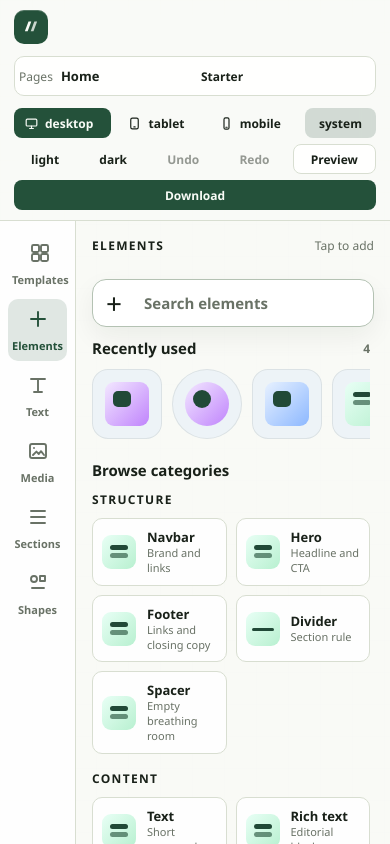
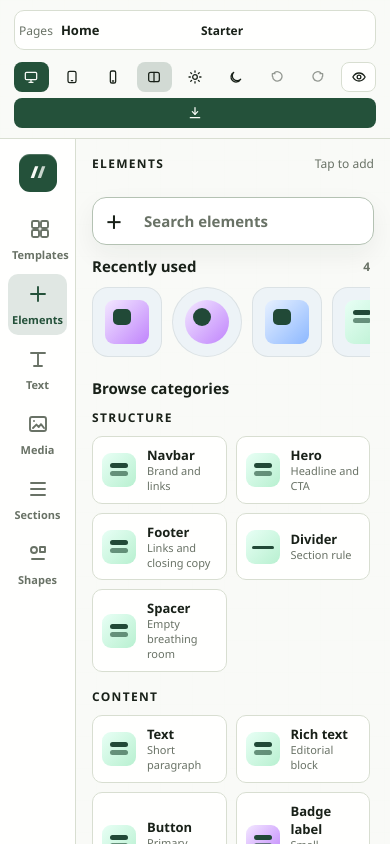
Before and after one commit to rylena/webception, a React (Vite) app: page / in a window 390 px wide. Shown: the top 844 px of the page. Built offline with nearby package versions, Linux system fonts and the light colour scheme; a web font is replaced by a local one.

Commit message:
Improve editor chrome and quick styling

```diff
--- a/src/App.css
+++ b/src/App.css
@@ -8,9 +8,10 @@
   --line: #d8ded1;
   --field: #ffffff;
   --danger: #8c3430;
-  min-height: 100dvh;
+  height: 100dvh;
   display: grid;
   grid-template-rows: auto minmax(0, 1fr) 38px;
+  overflow: hidden;
   color: var(--ink);
   background:
     linear-gradient(90deg, rgba(36, 81, 58, 0.045) 1px, transparent 1px),
@@ -69,7 +70,7 @@ select:focus-visible,
 
 .topbar {
   justify-content: space-between;
-  padding: 10px 14px;
+  padding: 10px 14px 10px 92px;
   border-bottom: 1px solid var(--line);
 }
 
@@ -187,14 +188,21 @@ select:focus-visible,
 }
 
 .top-actions .device-action {
-  display: inline-flex;
-  align-items: center;
-  gap: 6px;
+  display: grid;
+  place-items: center;
 }
 
-.device-icon {
-  width: 15px;
-  height: 15px;
+.top-actions button {
+  display: grid;
+  place-items: center;
+  width: 34px;
+  padding: 0;
+}
+
+.device-icon,
+.toolbar-icon {
+  width: 16px;
+  height: 16px;
   fill: none;
   stroke: currentColor;
   stroke-width: 1.9;
@@ -225,8 +233,10 @@ select:focus-visible,
 
 .workspace {
   min-height: 0;
+  height: 100%;
   display: grid;
   grid-template-columns: 360px minmax(0, 1fr) 326px;
+  overflow: hidden;
 }
 
 .left-panel,
@@ -246,6 +256,7 @@ select:focus-visible,
   overflow: auto;
   padding: 16px;
   border-left: 1px solid var(--line);
+  scrollbar-color: color-mix(in srgb, var(--accent) 42%, var(--line)) transparent;
 }
 
 .library-rail {
@@ -253,17 +264,30 @@ select:focus-visible,
   display: flex;
   flex-direction: column;
   gap: 4px;
-  padding: 12px 8px;
+  padding: 10px 8px 12px;
   overflow: auto;
   border-right: 1px solid var(--line);
   background: color-mix(in srgb, var(--field) 86%, transparent);
+}
+
+.rail-logo {
+  display: grid;
+  place-items: center;
+  height: 48px;
+  margin-bottom: 8px;
+}
+
+.rail-logo .logo-mark {
+  width: 38px;
+  height: 38px;
+  border-radius: 11px;
 }
 
 .library-rail button {
   display: grid;
   justify-items: center;
   gap: 6px;
-  min-height: 62px;
+  min-height: 58px;
   padding: 8px 4px;
   border-radius: 10px;
   color: var(--muted);
@@ -685,7 +709,7 @@ select:focus-visible,
 .canvas-element {
   position: absolute;
   display: grid;
-  overflow: hidden;
+  overflow: visible;
   color: var(--element-color);
   background: var(--element-bg);
   border: var(--element-border-width) solid var(--element-border);
@@ -703,6 +727,13 @@ select:focus-visible,
   transition:
     border-color 160ms ease,
     box-shadow 160ms ease;
+}
+
+.canvas-element > :not(.resize-handle) {
+  min-width: 0;
+  min-height: 0;
+  overflow: hidden;
+  border-radius: inherit;
 }
 
 .canvas-element:hover {
@@ -987,12 +1018,12 @@ select:focus-visible,
 .resize-handle {
   position: absolute;
   z-index: 5;
-  width: 11px;
-  height: 11px;
+  width: 13px;
+  height: 13px;
   background: var(--accent);
-  border: 2px solid var(--panel-solid);
+  border: 2px solid #fff;
   border-radius: 50%;
-  box-shadow: 0 2px 8px rgba(15, 24, 18, 0.18);
+  box-shadow: 0 2px 8px rgba(15, 24, 18, 0.2);
 }
 
 .top-left {
@@ -1165,6 +1196,119 @@ select:focus-visible,
   line-height: 1.5;
 }
 
+.quick-style-menu {
+  position: fixed;
+  z-index: 40;
+  width: 276px;
+  display: grid;
+  gap: 12px;
+  padding: 12px;
+  border: 1px solid var(--line);
+  border-radius: 12px;
+  color: var(--ink);
+  background: color-mix(in srgb, var(--panel-solid) 96%, transparent);
+  box-shadow: 0 24px 60px rgba(11, 18, 14, 0.22);
+  backdrop-filter: blur(18px);
+}
+
+.quick-menu-title,
+.quick-menu-grid,
+.quick-color-row,
+.quick-align-row {
+  display: grid;
+  gap: 8px;
+}
+
+.quick-menu-title {
+  grid-template-columns: 1fr auto;
+  align-items: center;
+}
+
+.quick-menu-title strong {
+  min-width: 0;
+  overflow: hidden;
+  font-size: 13px;
+  font-weight: 900;
+  text-overflow: ellipsis;
+  white-space: nowrap;
+}
+
+.quick-menu-title button {
+  width: 28px;
+  height: 28px;
+  border-radius: 8px;
+  color: var(--ink);
+  background: color-mix(in srgb, var(--accent) 8%, transparent);
+  font-size: 18px;
+  line-height: 1;
+}
+
+.quick-menu-grid {
+  grid-template-columns: 1fr 74px;
+}
+
+.quick-style-menu label {
+  display: grid;
+  gap: 6px;
+  color: var(--muted);
+  font-size: 11px;
+  font-weight: 850;
+}
+
+.quick-style-menu select,
+.quick-style-menu input:not([type='range']):not([type='color']) {
+  width: 100%;
+  min-width: 0;
+  height: 34px;
+  border: 1px solid var(--line);
+  border-radius: 9px;
+  padding: 0 9px;
+  color: var(--ink);
+  background: var(--field);
+  font-size: 12px;
+  font-weight: 800;
+}
+
+.quick-size-slider {
+  width: 100%;
+  accent-color: var(--accent);
+}
+
+.quick-align-row {
+  grid-template-columns: repeat(3, 1fr);
+  padding: 4px;
+  border: 1px solid var(--line);
+  border-radius: 10px;
+  background: var(--field);
+}
+
+.quick-align-row button {
+  min-height: 28px;
+  border-radius: 8px;
+  color: var(--ink);
+  background: transparent;
+  font-size: 12px;
+  font-weight: 850;
+}
+
+.quick-align-row button.active {
+  color: #f8fbf6;
+  background: var(--accent);
+}
+
+.quick-color-row {
+  grid-template-columns: repeat(3, 1fr);
+}
+
+.quick-color-row input[type='color'] {
+  width: 100%;
+  height: 34px;
+  padding: 3px;
+  border: 1px solid var(--line);
+  border-radius: 9px;
+  background: var(--field);
+}
+
 .statusbar {
   justify-content: space-between;
   padding: 0 14px;
@@ -1275,12 +1419,18 @@ select:focus-visible,
 }
 
 @media (max-width: 940px) {
+  .app-shell {
+    min-height: 100dvh;
+    height: auto;
+    overflow: auto;
+  }
+
   .topbar {
     align-items: stretch;
     flex-wrap: wrap;
+    padding: 10px 14px;
   }
 
-  .brand-lockup,
   .page-control,
   .top-actions {
     flex: 1 1 100%;
@@ -1292,12 +1442,22 @@ select:focus-visible,
 
   .workspace {
     grid-template-columns: 1fr;
+    height: auto;
+    overflow: visible;
   }
 
   .left-panel,
   .right-panel {
     border: 0;
     border-bottom: 1px solid var(--line);
+  }
+
+  .left-panel {
+    min-height: 560px;
+  }
+
+  .right-panel {
+    max-height: 70dvh;
   }
 
   .block-list {
--- a/src/App.tsx
+++ b/src/App.tsx
@@ -107,6 +107,12 @@ type DragState = {
   pointerX: number
   pointerY: number
   start: Placement
+}
+
+type QuickMenuState = {
+  id: string
+  x: number
+  y: number
 }
 
 type LibraryKey = 'templates' | 'elements' | 'text' | 'media' | 'sections' | 'shapes'
@@ -254,10 +260,12 @@ function App() {
   const [activeLibrary, setActiveLibrary] = useState<LibraryKey>('elements')
   const [libraryQuery, setLibraryQuery] = useState('')
   const [recentKinds, setRecentKinds] = useState<ElementKind[]>(['rect', 'circle', 'image', 'button'])
+  const [quickMenu, setQuickMenu] = useState<QuickMenuState | null>(null)
   const [systemDark, setSystemDark] = useState(() => window.matchMedia('(prefers-color-scheme: dark)').matches)
   const dragRef = useRef<DragState | null>(null)
 
   const selected = project.elements.find((element) => element.id === selectedId) ?? project.elements[0]
+  const quickMenuElement = quickMenu ? project.elements.find((element) => element.id === quickMenu.id) : undefined
   const resolvedTheme = project.themeMode === 'system' ? (systemDark ? 'dark' : 'light') : project.themeMode
   const canvasSize = canvasSizes[device]
   const exportBundle = useMemo(() => buildExport(project), [project])
@@ -285,6 +293,24 @@ function App() {
     const timer = window.setTimeout(() => setLastSaved('Saved locally'), 250)
     return () => window.clearTimeout(timer)
   }, [project])
+
+  useEffect(() => {
+    function closeQuickMenu(event: PointerEvent) {
+      if ((event.target as HTMLElement).closest('.quick-style-menu')) return
+      setQuickMenu(null)
+    }
+
+    function closeOnEscape(event: KeyboardEvent) {
+      if (event.key === 'Escape') setQuickMenu(null)
+    }
+
+    window.addEventListener('pointerdown', closeQuickMenu)
+    window.addEventListener('keydown', closeOnEscape)
+    return () => {
+      window.removeEventListener('pointerdown', closeQuickMenu)
+      window.removeEventListener('keydown', closeOnEscape)
+    }
+  }, [])
 
   const commitProject = useCallback((updater: (current: BuilderProject) => BuilderProject) => {
     setLastSaved('Saving')
@@ -354,10 +380,14 @@ function App() {
 
   function updateStyle(patch: Partial<ElementStyle>) {
     if (!selected) return
+    updateStyleForElement(selected.id, patch)
+  }
+
+  function updateStyleForElement(id: string, patch: Partial<ElementStyle>) {
     commitProject((current) => ({
       ...current,
       elements: current.elements.map((element) =>
-        element.id === selected.id ? { ...element, style: { ...element.style, ...patch } } : element,
+        element.id === id ? { ...element, style: { ...element.style, ...patch } } : element,
       ),
     }))
   }
@@ -461,6 +491,17 @@ function App() {
     }
   }
 
+  function openQuickMenu(event: React.MouseEvent, element: BuilderElement) {
+    event.preventDefault()
+    event.stopPropagation()
+    setSelectedId(element.id)
+    setQuickMenu({
+      id: element.id,
+      x: Math.min(event.clientX, window.innerWidth - 292),
+      y: Math.min(event.clientY, window.innerHeight - 312),
+    })
+  }
+
   async function downloadSite() {
     setIsExporting(true)
     const zip = new JSZip()
@@ -480,10 +521,6 @@ function App() {
   return (
     <main className="app-shell" data-theme={resolvedTheme}>
       <header className="topbar">
-        <div className="brand-lockup icon-only" aria-label="Webception editor">
-          <LogoMark />
-        </div>
-
         <div className="page-control" aria-label="Current page">
           <span>Pages</span>
           <input
@@ -501,10 +538,11 @@ function App() {
               key={mode}
               onClick={() => setDevice(mode)}
               className={`device-action ${device === mode ? 'active' : ''}`}
+              title={mode}
+              aria-label={`${mode} canvas`}
               aria-pressed={device === mode}
             >
               <DeviceIcon mode={mode} />
-              <span>{mode}</span>
             </button>
           ))}
           {(['system', 'light', 'dark'] as const).map((mode) => (
@@ -513,15 +551,23 @@ function App() {
               key={mode}
               onClick={() => commitProject((current) => ({ ...current, themeMode: mode }))}
               className={project.themeMode === mode ? 'active ghost-active' : ''}
+              title={`${mode} theme`}
+              aria-label={`${mode} theme`}
             >
-              {mode}
+              <ThemeIcon mode={mode} />
             </button>
           ))}
-          <button type="button" onClick={undo} disabled={!history.length}>Undo</button>
-          <button type="button" onClick={redo} disabled={!future.length}>Redo</button>
-          <button type="button" className="secondary-action" onClick={() => setIsPreviewing((value) => !value)}>Preview</button>
-          <button type="button" className="primary-action" onClick={downloadSite} disabled={isExporting}>
-            {isExporting ? 'Exporting' : 'Download'}
+          <button type="button" onClick={undo} disabled={!history.length} title="Undo" aria-label="Undo">
+            <ToolbarIcon name="undo" />
+          </button>
+          <button type="button" onClick={redo} disabled={!future.length} title="Redo" aria-label="Redo">
+            <ToolbarIcon name="redo" />
+          </button>
+          <button type="button" className="secondary-action" onClick={() => setIsPreviewing((value) => !value)} title="Preview" aria-label="Preview">
+            <ToolbarIcon name="preview" />
+          </button>
+          <button type="button" className="primary-action" onClick={downloadSite} disabled={isExporting} title={isExporting ? 'Exporting' : 'Download'} aria-label={isExporting ? 'Exporting' : 'Download'}>
+            <ToolbarIcon name="download" />
           </button>
         </nav>
       </header>
@@ -568,6 +614,7 @@ function App() {
                     onSelect={() => setSelectedId(element.id)}
                     onPointerDown={(event) => startDrag(event, element, 'move')}
                     onResizePointerDown={(event, handle) => startDrag(event, element, 'resize', handle)}
+                    onContextMenu={(event) => openQuickMenu(event, element)}
                   />
                 )
               })}
@@ -623,6 +670,16 @@ function App() {
         </label>
         <button type="button" onClick={clearAll}>Clear all</button>
       </footer>
+
+      {quickMenuElement && quickMenu && (
+        <QuickStyleMenu
+          element={quickMenuElement}
+          x={quickMenu.x}
+          y={quickMenu.y}
+          onStyle={(patch) => updateStyleForElement(quickMenuElement.id, patch)}
+          onClose={() => setQuickMenu(null)}
+        />
+      )}
     </main>
   )
 }
@@ -806,6 +863,89 @@ function Range({ label, min, max, value, onChange }: { label: string; min: numbe
   )
 }
 
+function QuickStyleMenu({
+  element,
+  x,
+  y,
+  onStyle,
+  onClose,
+}: {
+  element: BuilderElement
+  x: number
+  y: number
+  onStyle: (patch: Partial<ElementStyle>) => void
+  onClose: () => void
+}) {
+  return (
+    <aside
+      className="quick-style-menu"
+      style={{ left: x, top: y }}
+      onPointerDown={(event) => event.stopPropagation()}
+      aria-label="Quick style controls"
+    >
+      <div className="quick-menu-title">
+        <strong>{element.name}</strong>
+        <button type="button" onClick={onClose} aria-label="Close quick style menu">x</button>
+      </div>
+
+      <div className="quick-menu-grid">
+        <label>
+          <span>Font</span>
+          <select value={element.style.fontFamily} onChange={(event) => onStyle({ fontFamily: event.target.value })}>
+            {fonts.map((font) => (
+              <option value={font} key={font}>{font}</option>
+            ))}
+          </select>
+        </label>
+
+        <label>
+          <span>Size</span>
+          <input
+            type="number"
+            min="10"
+            max="82"
+            value={element.style.fontSize}
+            onChange={(event) => onStyle({ fontSize: Number(event.target.value) })}
+          />
+        </label>
+      </div>
+
+      <input
+        className="quick-size-slider"
+        aria-label="Font size"
+        type="range"
+        min="10"
+        max="82"
+        value={element.style.fontSize}
+        onChange={(event) => onStyle({ fontSize: Number(event.target.value) })}
+      />
+
+      <div className="quick-align-row" aria-label="Text alignment">
+        {(['left', 'center', 'right'] as const).map((align) => (
+          <button type="button" key={align} className={element.style.align === align ? 'active' : ''} onClick={() => onStyle({ align })}>
+            {align}
+          </button>
+        ))}
+      </div>
+
+      <div className="quick-color-row">
+        <label>
+          <span>Text</span>
+          <input type="color" value={element.style.color} onChange={(event) => onStyle({ color: event.target.value })} />
+        </label>
+        <label>
+          <span>Fill</span>
+          <input type="color" value={element.style.background} onChange={(event) => onStyle({ background: event.target.value })} />
+        </label>
+        <label>
+          <span>Border</span>
+          <input type="color" value={element.style.borderColor} onChange={(event) => onStyle({ borderColor: event.target.value })} />
+        </label>
+      </div>
+    </aside>
+  )
+}
+
 function LibrarySidebar({
   activeLibrary,
   libraryQuery,
@@ -828,6 +968,9 @@ function LibrarySidebar({
   return (
     <aside className="left-panel" aria-label="Design library">
       <nav className="library-rail" aria-label="Library sections">
+        <div className="rail-logo" aria-label="Webception">
+          <LogoMark />
+        </div>
         {libraryTabs.map((tab) => (
           <button
             type="button"
@@ -929,6 +1072,7 @@ function CanvasElement({
   onSelect,
   onPointerDown,
   onResizePointerDown,
+  onContextMenu,
 }: {
   element: BuilderElement
   placement: Placement
@@ -937,6 +1081,7 @@ function CanvasElement({
   onSelect: () => void
   onPointerDown: (event: React.PointerEvent) => void
   onResizePointerDown: (event: React.PointerEvent, handle: ResizeHandle) => void
+  onContextMenu: (event: React.MouseEvent) => void
 }) {
   const style = {
     left: placement.x,
@@ -968,6 +1113,7 @@ function CanvasElement({
       style={style}
       onClick={onSelect}
       onPointerDown={onPointerDown}
+      onContextMenu={onContextMenu}
       tabIndex={0}
       onFocus={onSelect}
       aria-label={`${element.name} element`}
@@ -1106,6 +1252,69 @@ function DeviceIcon({ mode }: { mode: DeviceMode }) {
   )
 }
 
+function ThemeIcon({ mode }: { mode: ThemeMode }) {
+  if (mode === 'light') {
+    return (
+      <svg className="toolbar-icon" viewBox="0 0 24 24" aria-hidden="true">
+        <circle cx="12" cy="12" r="3.5" />
+        <path d="M12 3v2M12 19v2M3 12h2M19 12h2M5.6 5.6 7 7M17 17l1.4 1.4M18.4 5.6 17 7M7 17l-1.4 1.4" />
+      </svg>
+    )
+  }
+
+  if (mode === 'dark') {
+    return (
+      <svg className="toolbar-icon" viewBox="0 0 24 24" aria-hidden="true">
+        <path d="M19 15.4A7.2 7.2 0 0 1 8.6 5a7.7 7.7 0 1 0 10.4 10.4Z" />
+      </svg>
+    )
+  }
+
+  return (
+    <svg className="toolbar-icon" viewBox="0 0 24 24" aria-hidden="true">
+      <rect x="4" y="5" width="16" height="14" rx="3" />
+      <path d="M12 5v14" />
+    </svg>
+  )
+}
+
+function ToolbarIcon({ name }: { name: 'undo' | 'redo' | 'preview' | 'download' }) {
+  if (name === 'undo') {
+    return (
+      <svg className="toolbar-icon" viewBox="0 0 24 24" aria-hidden="true">
+        <path d="M9 7H5v4" />
+        <path d="M5.5 11A7 7 0 1 0 8 5.7" />
+      </svg>
+    )
+  }
+
+  if (name === 'redo') {
+    return (
+      <svg className="toolbar-icon" viewBox="0 0 24 24" aria-hidden="true">
+        <path d="M15 7h4v4" />
+        <path d="M18.5 11A7 7 0 1 1 16 5.7" />
+      </svg>
+    )
+  }
+
+  if (name === 'download') {
+    return (
+      <svg className="toolbar-icon" viewBox="0 0 24 24" aria-hidden="true">
+        <path d="M12 4v10" />
+        <path d="m8 10 4 4 4-4" />
+        <path d="M5 19h14" />
+      </svg>
+    )
+  }
+
+  return (
+    <svg className="toolbar-icon" viewBox="0 0 24 24" aria-hidden="true">
+      <path d="M2.8 12s3.4-6 9.2-6 9.2 6 9.2 6-3.4 6-9.2 6-9.2-6-9.2-6Z" />
+      <circle cx="12" cy="12" r="2.8" />
+    </svg>
+  )
+}
+
 function LibraryIcon({ name }: { name: LibraryKey }) {
   if (name === 'templates') {
     return (
```
